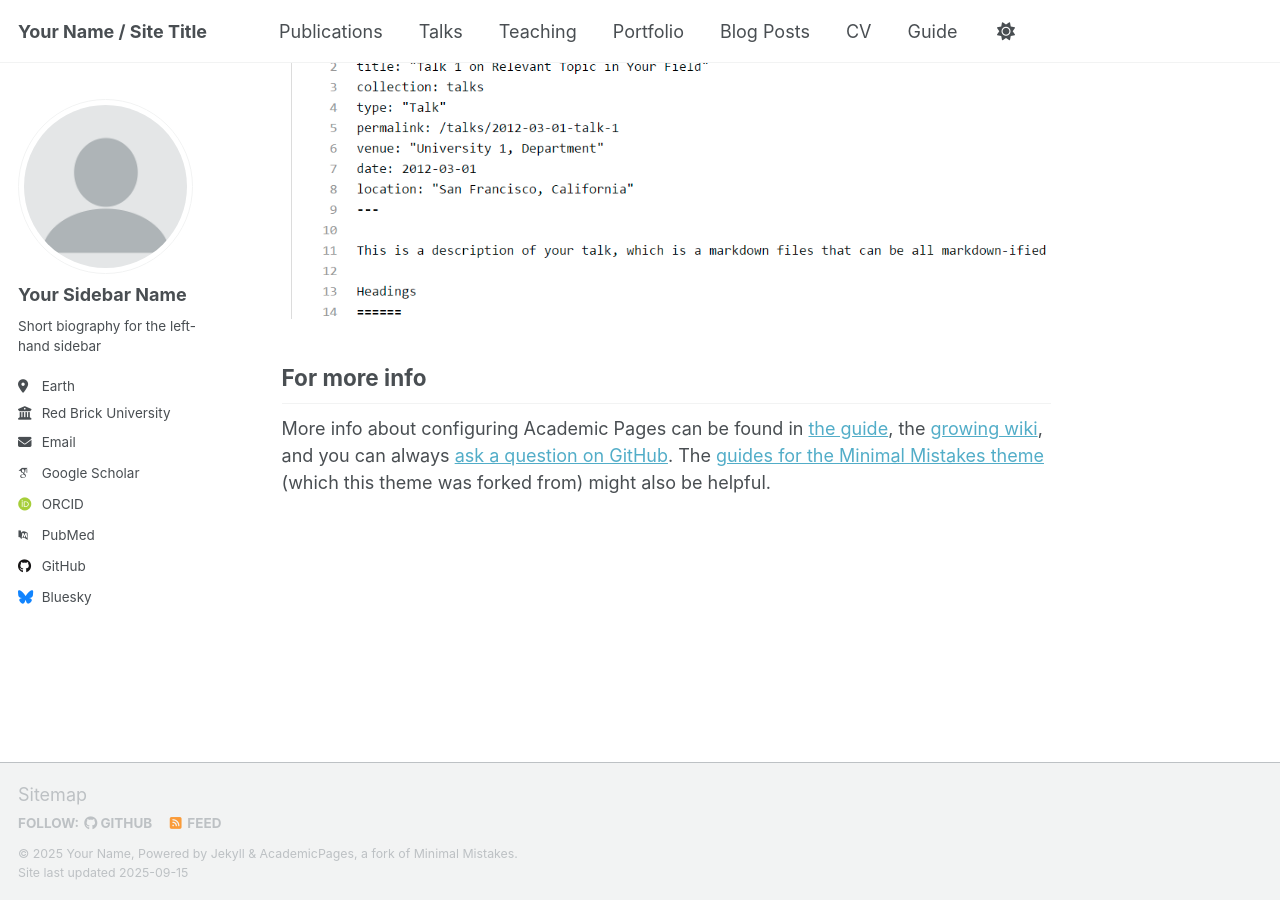
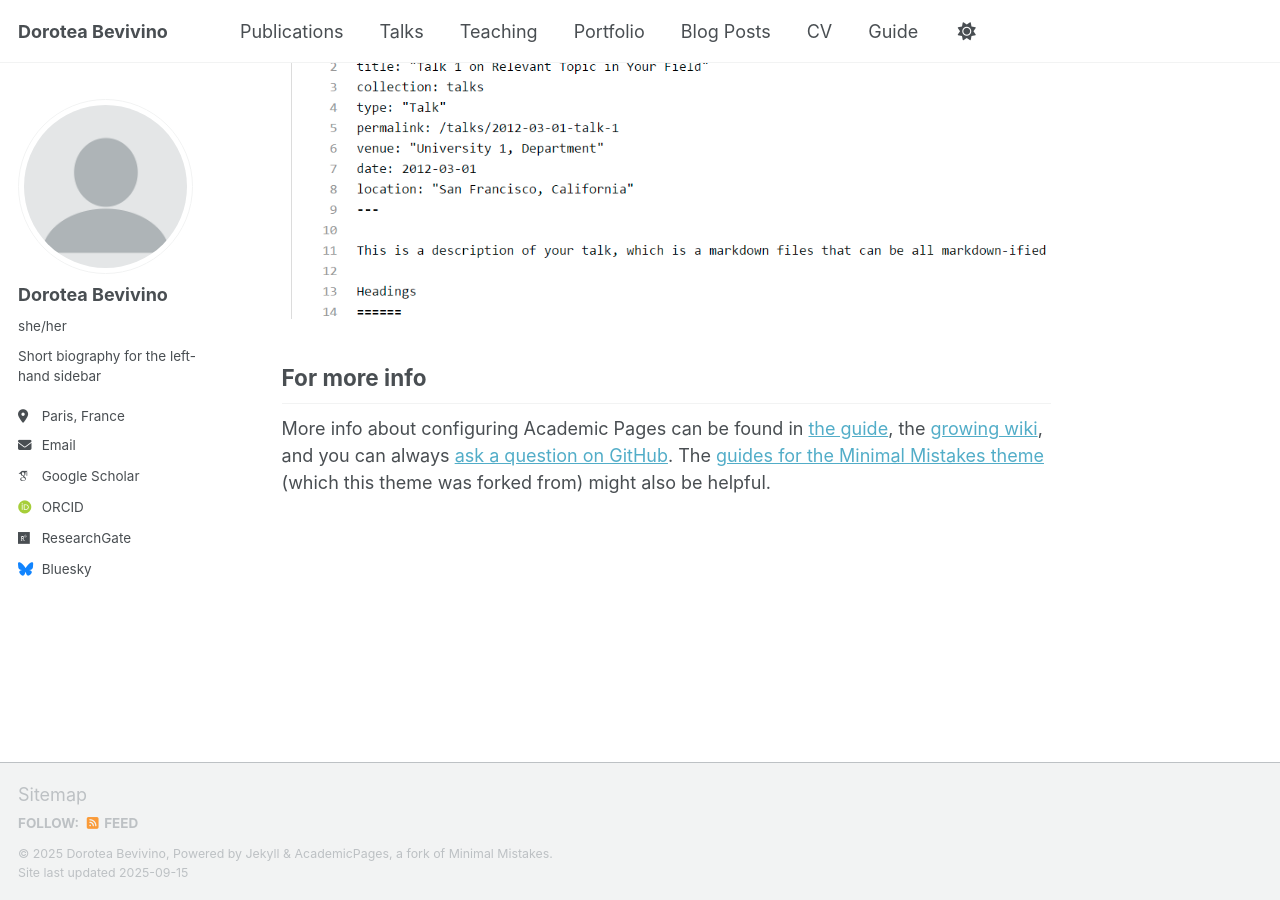
Before and after one commit to dbevivino/dbevivino.github.io, a Jekyll site: the page built from _pages/about.md, in a window 1280 px wide and 900 px high, scrolled down 2880 px. Built offline with Jekyll 4.4.1, drawn with Linux system fonts in a browser that asks for light colours; some web fonts are replaced; a script that is not in the unit is left out.

Commit message:
Update site title and author info

```diff
--- a/_config.yml
+++ b/_config.yml
@@ -9,11 +9,11 @@
 # Basic Site Settings
 locale                   : "en-US"
 site_theme               : "default" # Currently available options are "default", "air"
-title                    : "Your Name / Site Title"
+title                    : "Dorotea Bevivino"
 title_separator          : "-"
-name                     : &name "Your Name"
+name                     : &name "Dorotea Bevivino"
 description              : &description "personal description"
-url                      : https://academicpages.github.io # the base hostname & protocol for your site e.g. "https://[your GitHub username].github.io" or if you already have some other page hosted on Github then use "https://[your GitHub username].github.io/[Your Repo Name]"
+url                      : https://dbevivino.github.io/test2/ # the base hostname & protocol for your site e.g. "https://[your GitHub username].github.io" or if you already have some other page hosted on Github then use "https://[your GitHub username].github.io/[Your Repo Name]"
 baseurl                  : "" # the subpath of your site, e.g. "/blog"
 repository               : "academicpages/academicpages.github.io"
 
@@ -23,37 +23,38 @@ repository               : "academicpages/academicpages.github.io"
 author:
   # Biographic information
   avatar           : "profile.png"
-  name             : "Your Sidebar Name"
-  pronouns         : # example: "she/her"
+  name             : "Dorotea Bevivino"
+  pronouns         : "she/her"
   bio              : "Short biography for the left-hand sidebar"
-  location         : "Earth"
-  employer         : "Red Brick University"
+  location         : "Paris, France"
+  employer         : # "Red Brick University"
   uri              : # URL
-  email            : "none@example.org"
+  email            : "dorotea.bevivino@u-paris.fr"
 
   # Academic websites
   academia         : # URL
   arxiv            : # URL - Update with the correct link to your profile
-  googlescholar    : "https://scholar.google.com/citations?user=PS_CX0AAAAAJ"
+  googlescholar    : "https://scholar.google.com/citations?user=BkzXcdsAAAAJ&hl"
   inspire-hep      : # URL
   impactstory      : # URL
-  orcid            : "http://orcid.org/yourorcidurl"
+  orcid            : "https://orcid.org/0009-0002-2647-6464"
   semantic         : # URL
-  pubmed           : "https://www.ncbi.nlm.nih.gov/pubmed/?term=john+snow"
-  researchgate     : # URL
+  pubmed           : # "https://www.ncbi.nlm.nih.gov/pubmed/?term=john+snow"
+  researchgate     : "https://www.researchgate.net/profile/Dorotea-Bevivino"
   scopus           : # URL
 
   # Repositories and software development
   bitbucket        : # Username - Update with your username on the site
   codepen          : # Username
   dribbble         : # Username
-  github           : "academicpages"
+  github           : # "academicpages"
   kaggle           : # Username
   stackoverflow    : # User number or user number and name (i.e., use "1" or "1/jeff-atwood")
+  osf              : "https://osf.io/r42cv/"
 
   # Social media
   artstation       : # Username
-  bluesky          : "bsky.app" # Replace this with you Bluesky username
+  bluesky          : "https://bsky.app/profile/doroteabevivino.bsky.social"
   facebook         : # Username
   flickr           : # Username
   foursquare       : # Username
```
Also changed, not shown: _data/authors.yml (+4 -4 lines).
